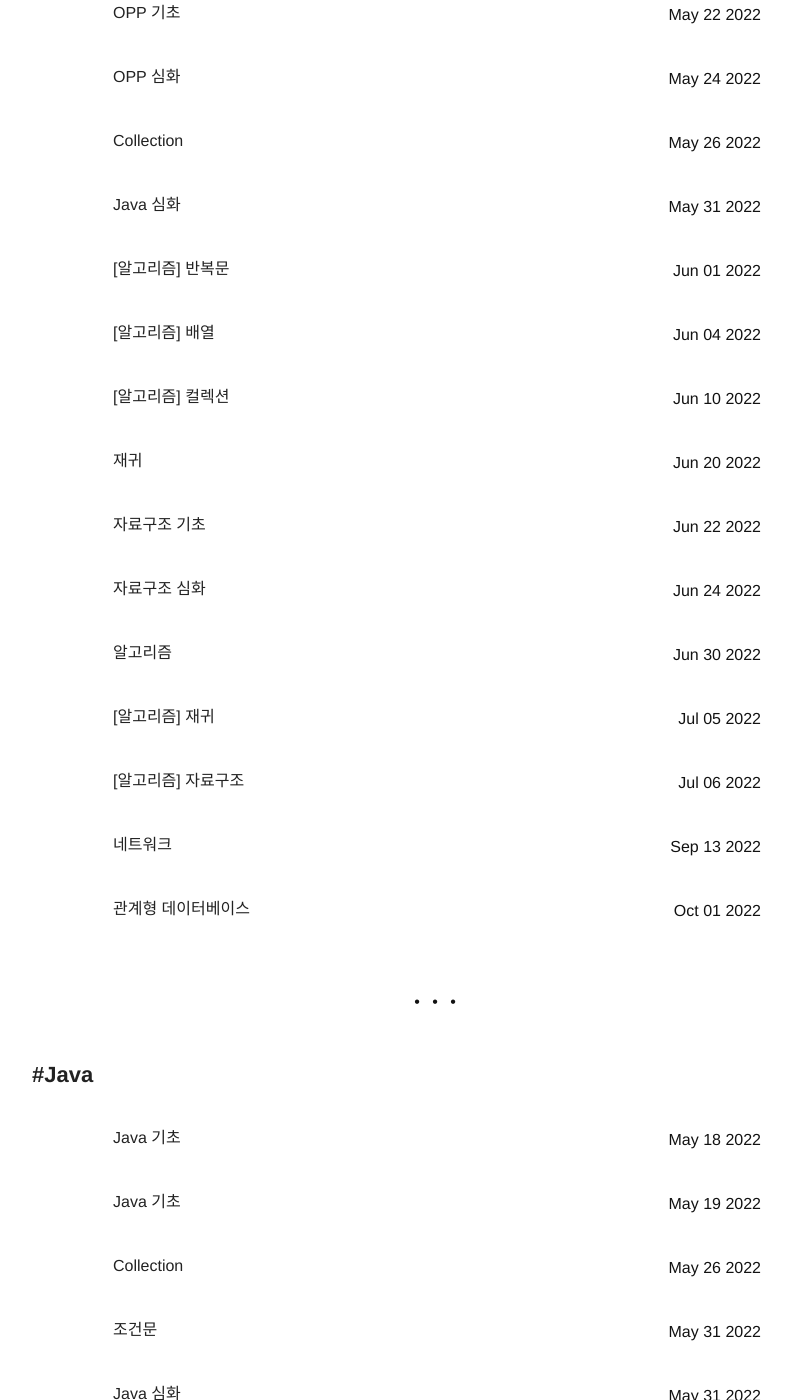
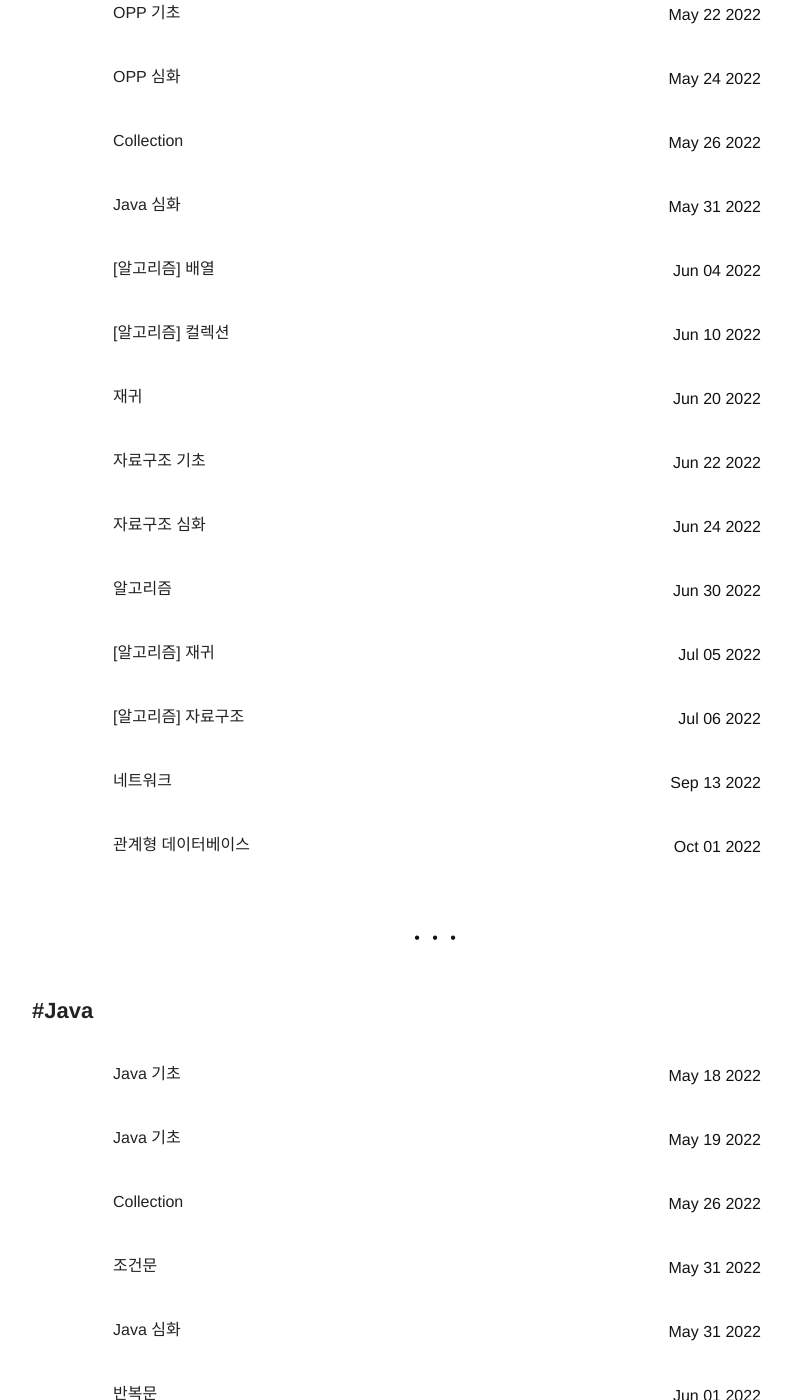
Before and after one commit to petitjina/petitjina.github.io, a Jekyll site: the page built from tags.html, in a window 1280 px wide and 1400 px high, scrolled down 2221 px. Shown: the whole window, without its empty margins (203-995 px from the left). Built offline with Jekyll 4.4.1, drawn with Linux system fonts in a browser that asks for light colours; nearby versions of some CDN libraries; some of the changed text lies outside the part shown.

Commit message:
Update 2022-06-01-algorithm3.markdown

```diff
--- a/_posts/2022-06-01-algorithm3.markdown
+++ b/_posts/2022-06-01-algorithm3.markdown
@@ -1,15 +1,14 @@
 ---
-title: "[알고리즘] 반복문"
+title: "반복문"
 layout: post
 date: 2022.06.01
 tag:
+- Algorithm
 - Java
-- Algorithm
-- Back-end
 headerImage: true
-blog: true
+algorithm: true
 hidden: true
-category: blog
+category: algorithm
 author: Jina Kim
 externalLink: false
 ---
```
